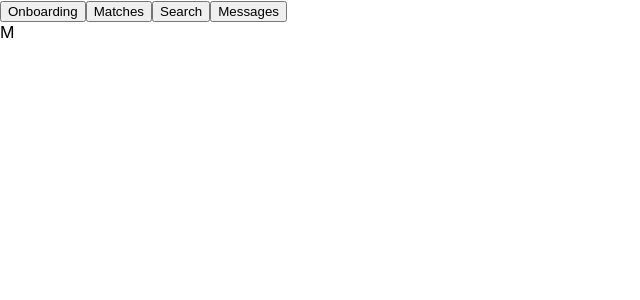
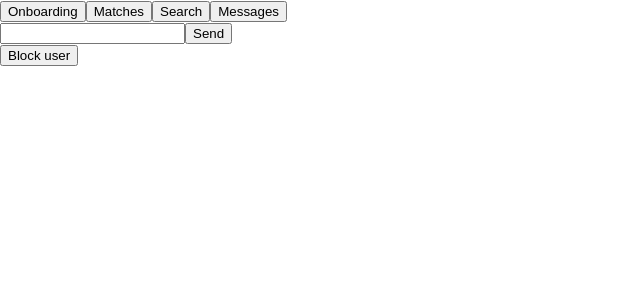
Before and after one commit to russellcs/ft1-dating-app, a React (Create React App) app: page / in a window 1280 px wide. Shown: the top 300 px of the page, without its empty margins (0-640 px from the left). Built offline with nearby package versions, Linux system fonts and the light colour scheme.

Commit message:
added toggling like and block buttons

```diff
--- a/src/components/Messages.jsx
+++ b/src/components/Messages.jsx
@@ -1,5 +1,49 @@
-const Messages = () => {
-  return <>M</>;
+import { useState } from "react";
+
+const Messages = (props) => {
+	const [draft, setDraft] = useState();
+	const [message, setMessage] = useState();
+	const [likeClicked, setLikeClicked] = useState(false);
+	const [blockClicked, setBlockClicked] = useState(false);
+
+	const onInput = (e) => setDraft(e.target.value);
+
+	const displayMessage = () => {
+		setMessage(draft);
+	};
+
+	const onKeyDown = (e) => {
+		if (e.key === "Enter") {
+			displayMessage();
+		}
+	};
+
+	const isLikeClicked = () => {
+		setLikeClicked(likeClicked === false ? true : false);
+	};
+
+	const blockUser = () => {
+		setBlockClicked(blockClicked === false ? true : false);
+	};
+
+	const blockButtonText = blockClicked ? "Unblock user" : "Block user";
+
+	return (
+		<>
+			<div className="message">
+				{message}
+				{message && <button onClick={isLikeClicked}>&#9829;</button>}
+				{likeClicked && <p>Message liked</p>}
+			</div>
+
+			<input onInput={onInput} onKeyDown={onKeyDown} type="text" />
+
+			<button onClick={displayMessage}>Send</button>
+			<br />
+			{/* <button>Block {props.users.personalDetails.name.firstName}</button> */}
+			<button onClick={blockUser}>{blockButtonText}</button>
+		</>
+	);
 };
 
 export default Messages;
--- a/src/mock/index.js
+++ b/src/mock/index.js
@@ -3,7 +3,7 @@ export const users = [
 		userId: 1,
 		signUpDate: 0,
 		personalDetails: {
-      name: { firstName: "", lastName: "" },
+			name: { firstName: "John", lastName: "" },
 			dob: { year: "", months: "", day: "" },
 			location: { town: "", postCode: "" },
 			kids: false,
```
Also changed, not shown: src/App.css (added, +8 -0 lines). Lines whose indentation alone changed are shown as unchanged.
